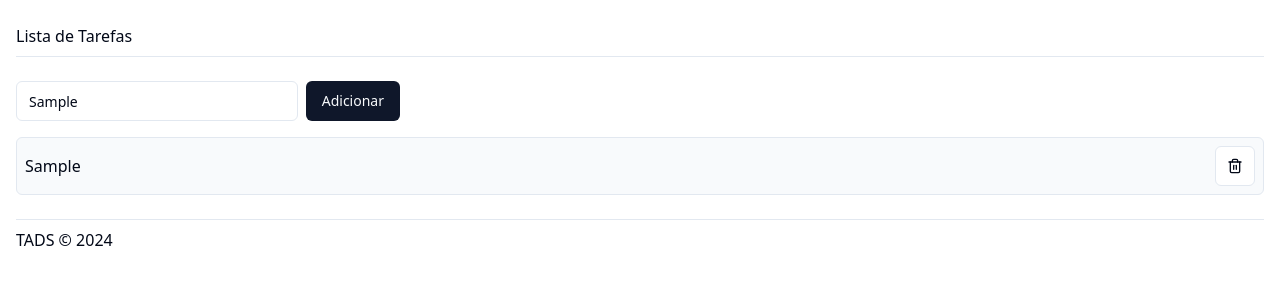
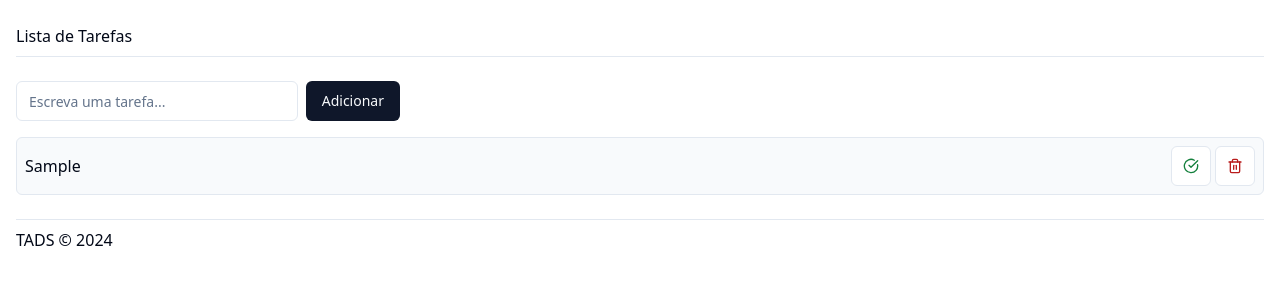
Before and after one commit to habibasseiss/dev-web, a React app: page / in a window 1280 px wide. Both pictures are taken after typing "Sample" into the empty fields and a click on the button "Adicionar". Shown: the top 300 px of the page. Built offline with nearby package versions, Linux system fonts and the light colour scheme; the HTML template or start-up script is replaced by a standard one.

Commit message:
adiciona conclusão de tarefas, confirmação de remoção, limpeza do input ao salvar

```diff
--- a/src/App.tsx
+++ b/src/App.tsx
@@ -1,7 +1,13 @@
 import { useState } from "react";
 import { Button } from "./components/ui/button";
 import { Input } from "./components/ui/input";
-import { Trash2Icon } from "lucide-react"
+import { CircleCheckBigIcon, Trash2Icon } from "lucide-react"
+
+// A interface em que objetos do tipo Item respeitarão
+interface Item {
+  titulo: string,
+  concluido: boolean,
+}
 
 function Menu() {
   return (
@@ -11,35 +17,68 @@ function Menu() {
   );
 }
 
-function TodoItem({ name, remover }: { name: string, remover: any}) {
+function TodoItem({
+    item,
+    remover,
+    concluir
+  }: {
+    item: Item,
+    remover: () => void,
+    concluir: () => void,
+  }) {
   return (
-    <div className="flex items-center justify-between p-2 rounded-md border bg-slate-50">
-      <div>{name}</div>
-      <Button variant="outline" size="icon" onClick={remover}>
-        <Trash2Icon className="h-4 w-4" />
-      </Button>
+    <div className={`flex items-center justify-between p-2 rounded-md border bg-slate-50 ${item.concluido ? 'opacity-50' : ''}`}>
+      <div className={item.concluido ? 'line-through' : ''}>
+        {item.titulo}
+      </div>
+      <div className="space-x-1">
+        <Button variant="outline" size="icon" onClick={concluir}>
+          <CircleCheckBigIcon className="h-4 w-4 text-green-700" />
+        </Button>
+        <Button variant="outline" size="icon" onClick={remover}>
+          <Trash2Icon className="h-4 w-4 text-red-700" />
+        </Button>
+      </div>
     </div>
   );
 }
 
 function Conteudo() {
-  const [itens, setItens] = useState([] as string[]);
+  const [itens, setItens] = useState([] as Item[]); // um array de itens
 
   function submeterFormulario(e: React.FormEvent<HTMLFormElement>) {
     e.preventDefault();
 
     // pegar o valor digitado no input
-    const f = e.target as HTMLElement;
-    const item = f.querySelector('input')?.value;
+    const form = e.target as HTMLElement;
+    const titulo = form.querySelector('input')?.value;
 
-    if (item) {
+    if (titulo) {
+      // instanciação de um novo objeto que respeita a interface Item
+      const item: Item = {
+        titulo: titulo,
+        concluido: false,
+      };
+
       // setar os itens do estado (setItens)
       setItens([...itens, item]);
+
+      // limpar o input após inserção
+      form.querySelector('input')!.value = '';
     }
   }
 
   function remover(index: number) {
-    setItens(itens.filter((_, i) => i !== index));
+    if (confirm("Tem certeza que deseja remover?")) {
+      setItens(itens.filter((_, i) => i !== index));
+    }
+  }
+
+  function concluir(index: number) {
+    const item = itens[index];
+    item.concluido = true; // modificando a propriedade concluido
+
+    setItens([...itens]);
   }
 
   return (
@@ -52,8 +91,13 @@ function Conteudo() {
       </form>
 
       <div className="space-y-2">
-        {itens.map((el, index) => {
-          return <TodoItem key={index} name={el} remover={() => remover(index)} />
+        {itens.map((item, index) => {
+          return <TodoItem
+              key={index}
+              item={item}
+              remover={() => remover(index)}
+              concluir={() => concluir(index)}
+            />
         })}
       </div>
     </div>
```
